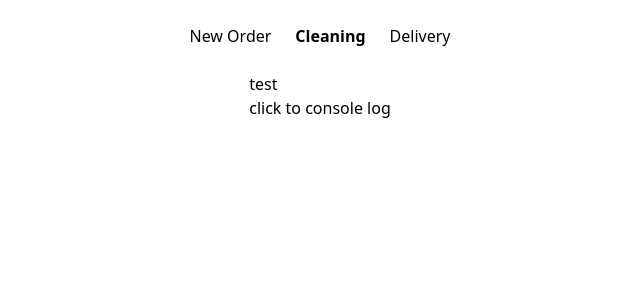
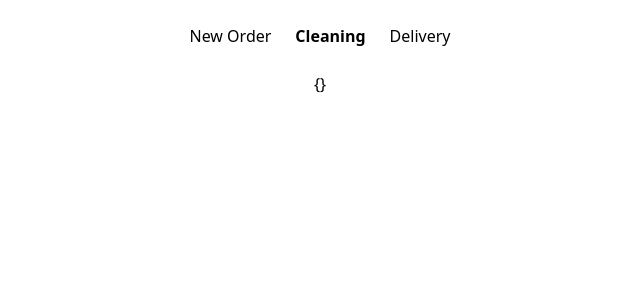
Before and after one commit to McGarry-A/pos, a React (Create React App) app: page /cleaning in a window 1280 px wide. Shown: the top 300 px of the page, without its empty margins (320-960 px from the left). Built offline with nearby package versions, Linux system fonts and the light colour scheme.

Commit message:
create order redux

```diff
--- a/src/Components/PaymentOptions/PaymentOptions.tsx
+++ b/src/Components/PaymentOptions/PaymentOptions.tsx
@@ -1,5 +1,8 @@
-import { useEffect, useId, useState } from "react";
+import { useEffect, useState } from "react";
+import useId from "../../Hooks/useId";
+import { useDispatch } from "react-redux";
 import useBasket from "../../Context/BasketProvider";
+import orderSlice from "../../Store/orderSlice";
 import getDateAndTime from "../../utils/getDateAndTime";
 
 import { OrderInterface } from "../OrderInterface";
@@ -11,7 +14,12 @@ const PaymentOptions = () => {
   const [delivery, setDelivery] = useState<DeliveryType>("standard");
   const [error, setError] = useState<string>();
 
-  const orderId = useId();
+  const dispatch = useDispatch();
+  const {
+    actions: { create },
+  } = orderSlice;
+
+  const orderId = useId("order-");
   const basketContext = useBasket();
   const {
     actions: { clearBasket },
@@ -51,7 +59,7 @@ const PaymentOptions = () => {
       },
     };
 
-    console.log(order);
+    dispatch(create(order))
 
     actions.clearBasket();
     setCurrentCustomer(null);
--- /dev/null
+++ b/src/Hooks/useId.ts
@@ -0,0 +1,10 @@
+import { useMemo } from "react";
+
+let idCounter = 0;
+
+const useId = (prefix: string): string => {
+  const id = useMemo(() => idCounter++, []);
+  return `${prefix}${id}`;
+};
+
+export default useId;
--- a/src/Routes/Cleaning/Cleaning.tsx
+++ b/src/Routes/Cleaning/Cleaning.tsx
@@ -1,19 +1,14 @@
 import { useAppDispatch, useAppSelector } from "../../Store";
-import customerSlice from "../../Store/customerSlice";
+import orderSlice from "../../Store/orderSlice";
 
 const Cleaning = () => {
-  const selector = useAppSelector((state) => state.customers[0]);
+  const cleaningOrders = useAppSelector((state) => state.orders.cleaning);
+  const dispatch = useAppDispatch();
+  const { process } = orderSlice.actions;
 
   const handleClick = () => {};
 
-  return (
-    <div>
-      <div>{selector.firstName}</div>
-      <div>
-        <button onClick={() => handleClick()}>click to console log</button>
-      </div>
-    </div>
-  );
+  return <div>{JSON.stringify(cleaningOrders)}</div>;
 };
 
 export default Cleaning;
--- a/src/Store/index.ts
+++ b/src/Store/index.ts
@@ -2,10 +2,12 @@ import { configureStore } from "@reduxjs/toolkit";
 
 import { TypedUseSelectorHook, useDispatch, useSelector } from 'react-redux';
 import customerSlice from "./customerSlice";
+import orderSlice from "./orderSlice";
 
 const store = configureStore({
     reducer: {
-        customers: customerSlice.reducer
+        customers: customerSlice.reducer,
+        orders: orderSlice.reducer
     }
 });
 
--- /dev/null
+++ b/src/Store/orderSlice.ts
@@ -0,0 +1,38 @@
+import { createSlice, PayloadAction } from "@reduxjs/toolkit";
+import { OrderInterface } from "../Components/OrderInterface";
+
+interface OrderSliceInterface {
+  cleaning: OrderInterface;
+  deliver: OrderInterface;
+  done: OrderInterface;
+}
+
+const initialState: OrderSliceInterface = {
+  cleaning: {},
+  deliver: {},
+  done: {},
+};
+
+const orderSlice = createSlice({
+  name: "customer",
+  initialState: initialState,
+  reducers: {
+    create: (
+      state: OrderSliceInterface,
+      action: PayloadAction<OrderInterface>
+    ) => {
+      return {
+        ...state,
+        cleaning: {
+          ...state.cleaning,
+          ...action.payload,
+        },
+      };
+    },
+    process: (state: OrderSliceInterface, action: PayloadAction<string>) => {
+      const orderId = action.payload
+    },
+  },
+});
+
+export default orderSlice;
```
